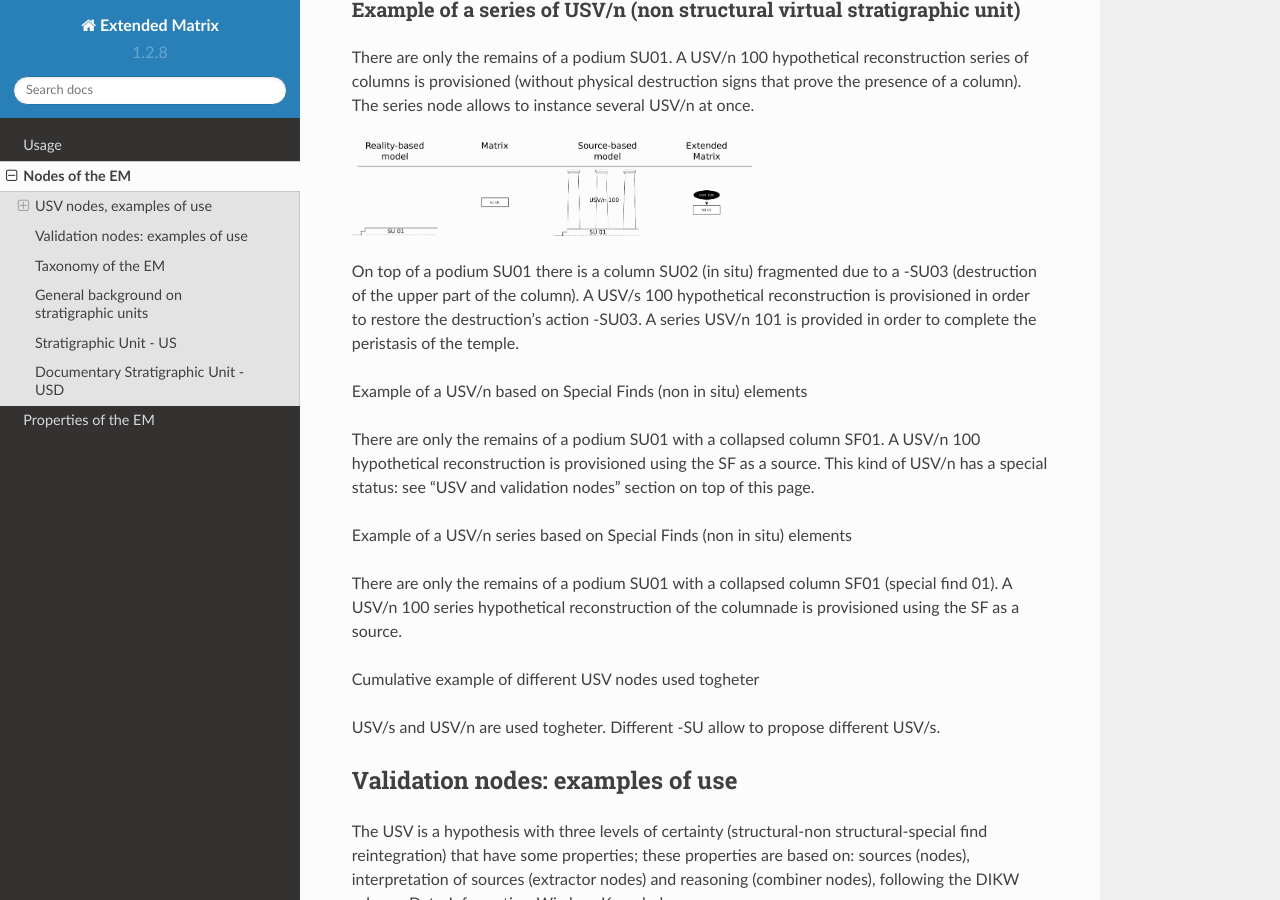
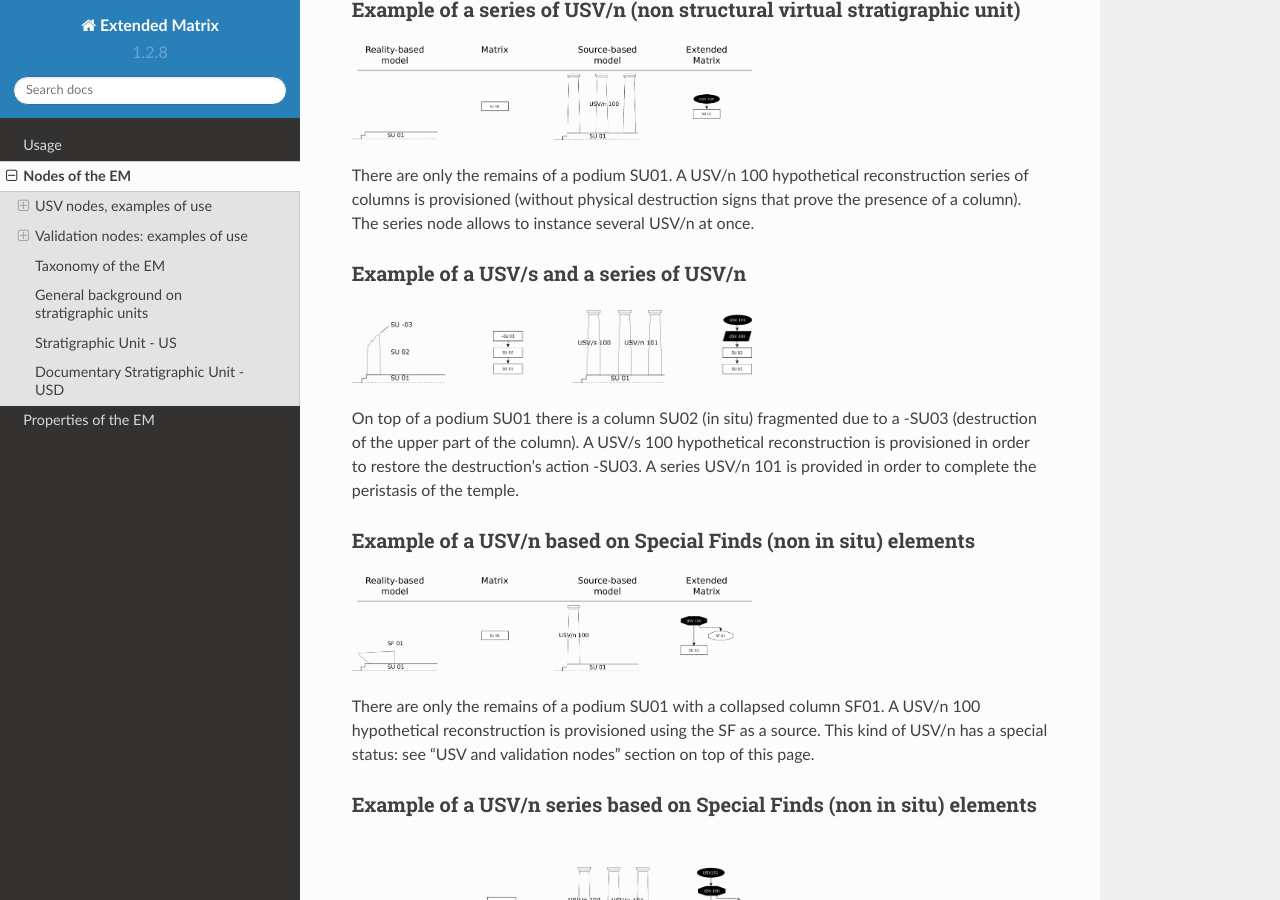
Before and after one commit to zalmoxes-laran/ExtendedMatrix-doc, a Sphinx documentation site: the page built from docs/source/nodes.rst, in a window 1280 px wide and 900 px high, scrolled down 1867 px. Built offline with Sphinx 7.4.7 and the Read the Docs theme 2.0.0, drawn with Linux system fonts in a browser that asks for light colours; pages that are not in the unit, such as notebooks, are missing from menus.

Commit message:
Update nodes.rst

```diff
--- a/docs/source/nodes.rst
+++ b/docs/source/nodes.rst
@@ -39,40 +39,71 @@ There are only the remains of a podium SU01. A USV/n 100 hypothetical reconstruc
 Example of a series of USV/n (non structural virtual stratigraphic unit)
 ~~~~~~~~~~~~~~~~~~~~~~~~~~~~~~~~~~~~~~~~~~~~~~~~~~~~~~~~~~~~~~~~~~~~~~~~
 
+.. image:: img/B03.png
+  :width: 400
+
 There are only the remains of a podium SU01. A USV/n 100  hypothetical reconstruction series of columns is provisioned (without physical destruction signs that prove the presence of a column). The series node allows to instance several USV/n at once.
 
-.. image:: img/B03.png
+Example of a USV/s and a series of USV/n
+~~~~~~~~~~~~~~~~~~~~~~~~~~~~~~~~~~~~~~~~
+
+.. image:: img/B04.png
   :width: 400
 
 On top of a podium SU01 there is a column SU02 (in situ) fragmented due to a -SU03 (destruction of the upper part of the column). A USV/s 100 hypothetical reconstruction is provisioned in order to restore the destruction’s action -SU03. A series USV/n 101 is provided in order to complete the peristasis of the temple.
 
 Example of a USV/n based on Special Finds (non in situ) elements
+~~~~~~~~~~~~~~~~~~~~~~~~~~~~~~~~~~~~~~~~~~~~~~~~~~~~~~~~~~~~~~~~
+
+.. image:: img/B05.png
+  :width: 400
 
 There are only the remains of a podium SU01 with a collapsed column SF01. A USV/n 100 hypothetical reconstruction is provisioned using the SF as a source. This kind of USV/n has a special status: see “USV and validation nodes” section on top of this page.
 
 Example of a USV/n series based on Special Finds (non in situ) elements
+~~~~~~~~~~~~~~~~~~~~~~~~~~~~~~~~~~~~~~~~~~~~~~~~~~~~~~~~~~~~~~~~
+
+.. image:: img/B06.png
+  :width: 400
 
 There are only the remains of a podium SU01 with a collapsed column SF01 (special find 01). A USV/n 100 series hypothetical reconstruction of the columnade is provisioned using the SF as a source.
 
 Cumulative example of different USV nodes used togheter
+~~~~~~~~~~~~~~~~~~~~~~~~~~~~~~~~~~~~~~~~~~~~~~~~~~~~~~~~~~~~~~~~
+
+.. image:: img/B07.png
+  :width: 400
 
 USV/s and USV/n are used togheter. Different -SU allow to propose different USV/s.
 
 .. _validation_nodes_examples_use:
 
 Validation nodes: examples of use
-----------------------------------
+---------------------------------
+
 The USV is a hypothesis with three levels of certainty (structural-non structural-special find reintegration) that have some properties; these properties are based on: sources (nodes), interpretation of sources (extractor nodes) and reasoning (combiner nodes), following the DIKW schema Data-Information-Wisdom-Knowledge.
 
 Example of a property based on a single source
+~~~~~~~~~~~~~~~~~~~~~~~~~~~~~~~~~~~~~~~~~~~~~~
+
+.. image:: img/EM_Reference_CHART_C_a.jpg
+  :width: 400
 
 There is a fragmentary lintel SU003 and a reconstructed USV/s 100 is provisioned. A “decoration” property is declared and supported by a source D.01 (picture of the Temple of Mars at Rome). The interpretation of the source #01 extracts the part of the source useful to support the property above “decoration”. The content of paradata nodes are visible at paragraph 3.3.
 
 Example of a property based on two sources
+~~~~~~~~~~~~~~~~~~~~~~~~~~~~~~~~~~~~~~~~~~
+
+.. image:: img/EM_Reference_CHART_C_b.jpg
+  :width: 400
 
 There is a fragmentary lintel SU003 on top of two columns SU001 and SU002. A USV/s 100 provide a hypothesis of virtual reconstruction and two properties are declared: lenght and decoration (see previous paragraph). The lenght property is based on two sources, namely the position of the columns used to extract the overall lenght of the lintel. The content of paradata nodes are visible at paragraph 3.3.
 
 Example of a validation node table
+~~~~~~~~~~~~~~~~~~~~~~~~~~~~~~~~~~
+
+.. image:: img/EM_Reference_CHART_C_graph.jpg
+  :width: 400
 
 List of nodes used in the paragraphs 3.1 and 3.2:
 
```
